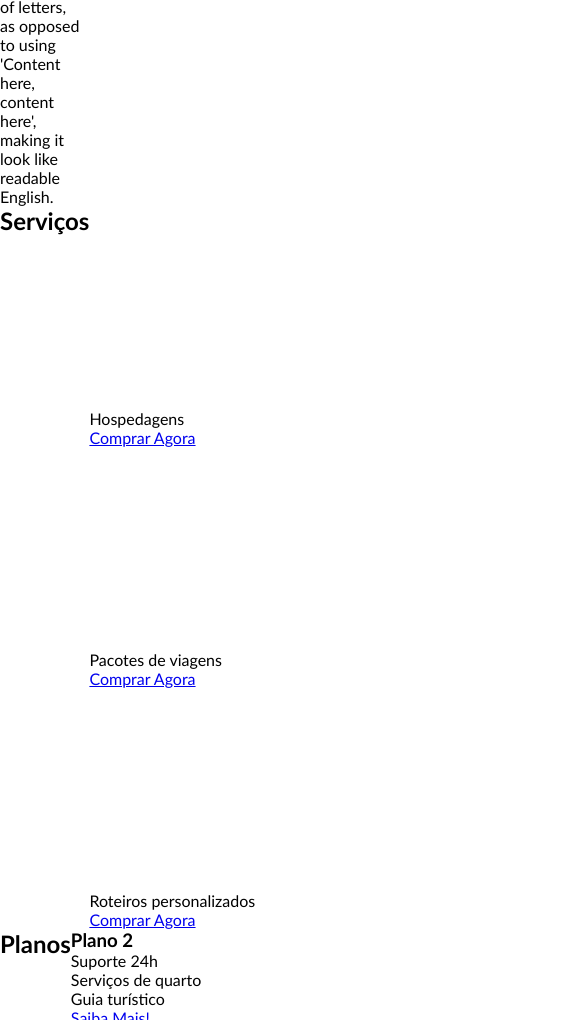
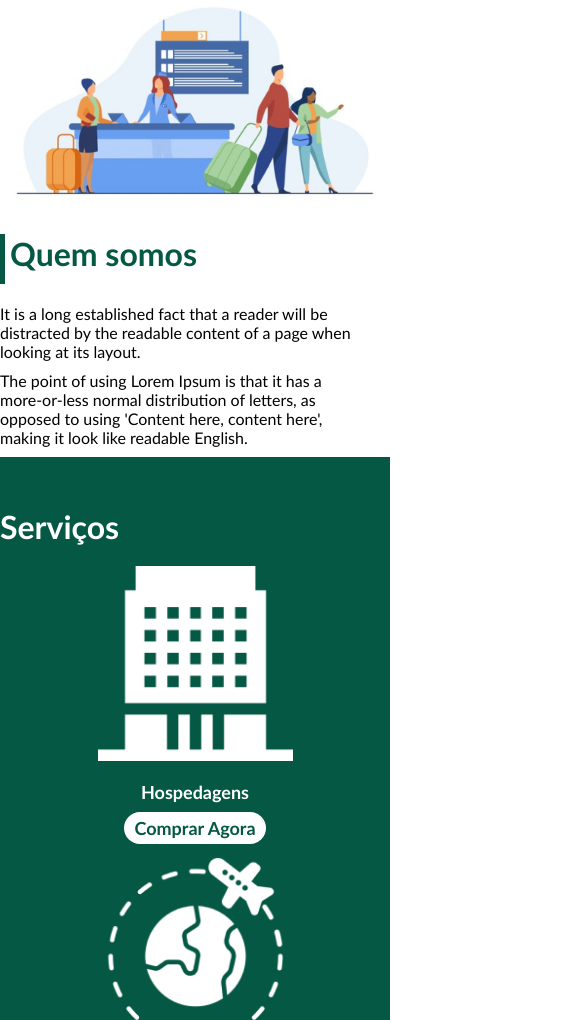
Before and after one commit to RafaaaOliver/Santander-Full-Stack, a plain HTML site: page Módulo II/flex-projeto/index.html in a window 390 px wide. Shown: the part 980-2000 px from the top of the page, 585 px wide, since content can reach past the window. Drawn offline with Linux system fonts and the light colour scheme.

Commit message:
Flex-projeto Finalizado

```diff
--- a/Módulo II/flex-projeto/index.html
+++ b/Módulo II/flex-projeto/index.html
@@ -119,8 +119,8 @@
 
     <footer>
         <div class="flex-container footer">
-            <p>&copy; 2021 CSS Flexbox</p>
-            <p>Desenvolvido por: Karen Santos</p>
+            <p>&copy; 2022 CSS Flexbox Santander Full Stack</p>
+            <p>Desenvolvido por: Rafael Oliveira</p>
         </div>
     </footer>
 </body>
--- a/Módulo II/flex-projeto/style.css
+++ b/Módulo II/flex-projeto/style.css
@@ -14,22 +14,33 @@ ul li a {
     text-decoration: none;
 }
 
+div img{
+    display: block;
+    width: 100%;
+}
+
 .flex-container {
     display: flex;
     max-width: 992px;
     margin: auto;
     width: 100%;
+    min-width: 320px;
 }
 
 header {
-    background-color: #122a57;
+    background-color: rgb(5, 88, 68);
     height: 100px;
     display: flex;
     align-items: center;
+    color: white;
 }
 
 header .list-items{
     display: flex;
+    width: 100%;
+    max-width: 260px;
+    justify-content: space-between;
+    align-items: center;
 }
 
 .list-items li a{
@@ -39,3 +50,240 @@ header .list-items{
 header .menu {
     justify-content: space-between;
 }
+
+.apresentacao{
+    height: 100vh;
+    align-items: center;
+    justify-content: space-between;
+}
+
+.apresentacao .texto-apresentacao{
+    min-height: 200px;
+}
+
+.texto-apresentacao h1{
+    color: rgb(5, 88, 68);
+    font-size: 48px;
+    margin-bottom: 10px;
+}
+
+.btn{
+    background-color: rgb(5, 88, 68);
+    color: white;
+    text-align: center;
+    border-radius: 30px;
+    width: 220px;
+    display: block;
+    text-decoration: none;
+    height: 50px;
+    line-height: 50px;
+    margin-top: 10px;
+    margin-bottom: 10px;
+}
+
+#quem-somos{
+    flex-direction: row-reverse;
+    align-items: center;
+    justify-content: space-between;
+}
+
+#quem-somos h2{
+    font-size: 32px;
+    color: rgb(5, 88, 68);
+    display: flex;
+    margin-bottom: 20px;
+}
+
+#quem-somos h2::before{
+    content: "";
+    height: 50px;
+    width: 5px;
+    margin-right: 5px;
+    background-color: rgb(5, 88, 68);
+    position: relative;
+}
+
+#quem-somos p{
+    margin-bottom: 10px;
+    width: 90%;
+}
+
+#quem-somos img{
+    min-width: 420px;
+}
+
+.container-externo{
+    background-color: rgb(5, 88, 68);
+    width: 100%;
+}
+
+#servicos{
+    flex-direction: column;
+    padding-top: 50px;
+    padding-bottom: 100px;
+}
+
+#servicos h2{
+    color: white;
+    font-size: 32px;
+    margin-bottom: 20px;
+}
+
+.list-servicos{
+    display: flex;
+    justify-content: space-between;
+}
+
+.list-servicos .item-servico{
+    text-align: center;
+}
+
+.item-servico a{
+    width: 220px;
+    background-color: white;
+    border-radius: 30px;
+    height: 50px;
+    text-align: center;
+    margin-top: 20px;
+    line-height: 50px;
+    padding: 5px 10px;
+    color: rgb(5, 88, 68);
+    font-size: 18px;
+    text-decoration: none;
+    font-weight: 700;
+}
+
+.item-servico p{
+    font-weight: 700;
+    font-size: 18px;
+    color: white;
+    margin-top: 20px;
+}
+
+.item-servico img{
+    width: 80%;
+    margin: auto;
+}
+
+#planos {
+    flex-direction: column;
+    min-height: 100vh;
+    padding-top: 50px;
+}
+
+#planos h2{
+    font-size: 32px;
+    color: rgb(5, 88, 68);
+}
+
+.list-planos {
+    display: flex;
+    align-items: flex-end;
+    justify-content: space-between;
+}
+
+.item-plano{
+    flex: 1;
+    border: 5px solid rgb(5, 88, 68);
+    margin-right: 20px;
+    padding: 10px;
+    max-width: 240px;
+}
+
+.item-plano .btn{
+    margin: auto;
+    margin-bottom: 20px;
+}
+
+.item-plano h3{
+    font-size: 24px;
+    display: flex;
+    flex-direction: column;
+    text-align: center;
+    margin-top: 20px;
+}
+
+.item-plano h3::after{
+    content: "";
+    background-color: rgb(5, 88, 68);
+    width: 100%;
+    height: 3px;
+    margin-top: 20px;
+    margin-bottom: 10px;
+}
+
+.item-plano ul {
+    padding: 10px 20px;
+    display: flex;
+    flex-direction: column;
+    margin-bottom: 10px;
+}
+
+.item-plano ul li{
+    display: flex;
+    flex-wrap: nowrap;
+    align-items: center;
+}
+
+.item-plano ul li::before{
+    content: "";
+    width: 10px;
+    height: 10px;
+    background-color: rgb(5, 88, 68);
+    margin-right: 5px;
+}
+
+footer {
+    background-color: rgb(5, 88, 68);
+    height: 70px;
+    display: flex;
+    align-items: center;
+}
+
+footer .footer{
+    justify-content: space-between;
+    color: white;
+}
+
+/* mobile */
+
+@media(max-width: 992px) {
+    .flex-container{
+        flex-direction: column;
+    }
+
+    .apresentacao .texto-apresentacao{
+        width: 100%;
+    }
+
+    #quem-somos{
+        flex-direction: column-reverse;
+    }
+
+    #quem-somos img{
+        min-width: 320px;
+        margin: auto;
+    }
+
+    .list-servicos{
+        flex-direction: column;
+    }
+
+    .item-servico img{
+        width: 50%;
+        margin: auto;
+    }
+
+    .list-planos{
+        flex-direction: column;
+        align-items: flex-start;
+        margin-bottom: 20px;
+    }
+
+    .list-planos .item-plano{
+        max-width: 90%;
+        margin: auto;
+        width: 100%;
+        margin-bottom: 20px;
+    }
+}
```
